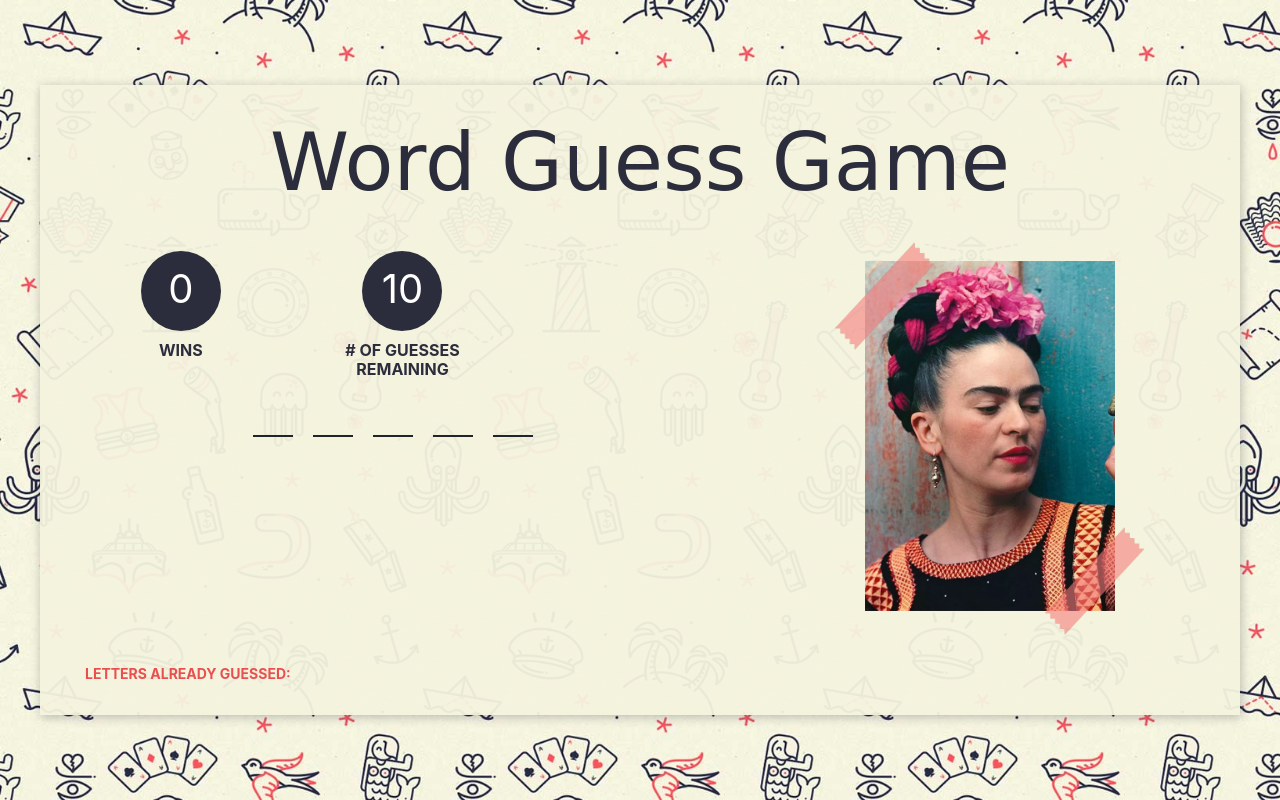
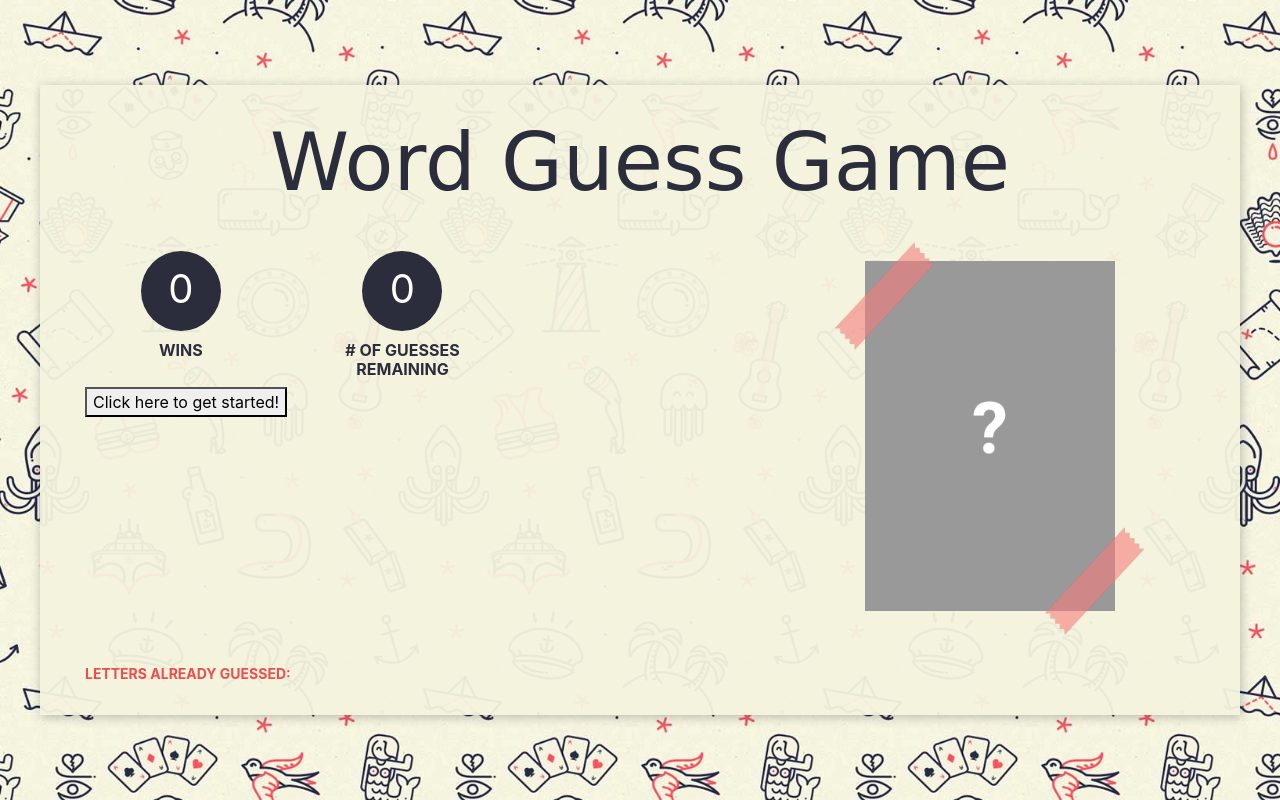
Before and after one commit to coti-garcia/Word-Guess-Game, a plain HTML site: page index.html in a window 1280 px wide. Drawn offline with nearby package versions, Linux system fonts and the light colour scheme; a web font is replaced by a local one.

Commit message:
separate keyup function from gamefunction

```diff
--- a/assets/js/game.js
+++ b/assets/js/game.js
@@ -2,47 +2,34 @@ $(document).ready(function(){
     let wins = 0;
     $("#wins").append(wins);
     const letters = ["q", "w" , "e", "r", "t", "y","u","i","o","p","a","s","d","f","g","h","j","k","l","z","x","c","v","b","n","m"]
+    let guessesRemaining = 0;
+    $("#guesses-remaining").append(guessesRemaining);
 
-    // Groups of words
-    const words = [{
-            name : "kalho",
-            active : true
-        },
-        {
-            name : "spencer",
-            active : false
-        },
-        {
-            name : "degeneres",
-            active : false
-        },
+    let wordIndex = 2;
 
-        {
-            name : "obama",
-            active : false
-        },{
-            name : "streep",
-            active : false
-        }
-    ]
-    let wordIndex = 0;
-    let userGuessesArr = [];
-    //const words = [kalho, spencer, degeneres, obama, streep];
+    const words = ["kalho", "spencer", "degeneres", "obama", "streep"];
     //console.log(words);
 
+    let userGuessesArr = [];
+    let wordLettersArr = [];
 
     function game(word){
+        guessesRemaining = 10;
         let wordLength = word.length;
-        let guessesRemaining = wordLength * 2;
         let imagePath = `./assets/images/${word}.jpg`;
-        let userGuessesArr = [];
-        console.log(word.length);
+        let wordArr = Array.from(word);
+        console.log(wordArr);
         //Forloop for span letters word
         for( i = 0; i < wordLength; i++){
             $("#word").append(`<span id=${word[i]}>`);
         };
         $("#word-image").attr("src", imagePath);
-        $("#guesses-remaining").append(guessesRemaining);
+    };
+
+    $( "#start" ).click(function() {
+        game(words[wordIndex]);
+        $( "#start" ).remove();
+    });
 
     $(document).keyup(function(event){
         let userGuess = event.key;
@@ -52,19 +39,50 @@ $(document).ready(function(){
             userGuessesArr.push(userGuess);
             console.log(userGuessesArr);
             $("#used-letters").append(`<span>${userGuess}</span>`);
-                guessesRemaining--
+            guessesRemaining = 9;
         }
-            if( word.includes(userGuess)){
+        if( words[wordIndex].includes(userGuess)){
             $(`#word span#${userGuess}`).text(userGuess);
+            wordLettersArr.push(userGuess);
+            console.log("word array" + wordLettersArr);
         }
     });
-    };
+
+
+
+
+    // Compare the value of two arrays
+    function intersect_arrays(a, b) {
+        const sorted_b = b.concat().sort();
+        const sorted_a = a.concat().sort();
+        const common = [];
+        const a_i = 0;
+        const b_i = 0;
+
+        while (a_i < a.length
+               && b_i < b.length)
+        {
+            if (sorted_a[a_i] === sorted_b[b_i]) {
+                common.push(sorted_a[a_i]);
+                a_i++;
+                b_i++;
+            }
+            else if(sorted_a[a_i] < sorted_b[b_i]) {
+                a_i++;
+            }
+            else {
+                b_i++;
+            }
+        }
+        return common;
+    }
+
+    intersect_arrays(userGuessesArr, wordLettersArr); // Return Common
 
 
 
 
 
-    game(words[wordIndex].name);
 
 
 //game(words[wordIndex].name);
--- a/index.html
+++ b/index.html
@@ -38,12 +38,17 @@
 
                                 </div>
                         </div>
+                        <div class="row">
+                            <div class="col-12">
+                                <button id="start">Click here to get started!</button>
+                            </div>
+                        </div>
                     </div>
                     <div class="col-12 col-md-5 text-center">
                         <div id="photo">
                             <span class="tape top"></span>
                             <span class="tape bottom"></span>
-                            <img id="word-image" alt="">
+                            <img id="word-image" alt="" src="assets/images/none.jpg">
                         </div>
                     </div>
                 </div>
```
Also changed, not shown: assets/images/none.jpg (added). Lines whose indentation alone changed are shown as unchanged.
